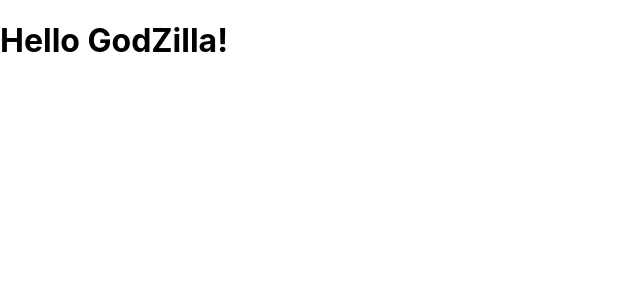
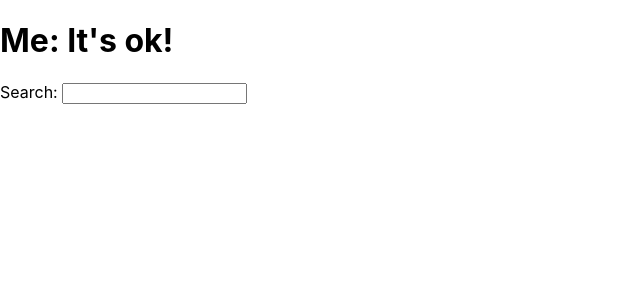
Before and after one commit to abhishak3/REACTion, a React (Create React App) app in the folder 02.React_Hello_world/hacker-stories/: page / in a window 1280 px wide. Shown: the top 300 px of the page, without its empty margins (0-640 px from the left). Built offline with nearby package versions, Linux system fonts and the light colour scheme.

Commit message:
react variables in jsx

```diff
--- a/02.React_Hello_world/hacker-stories/src/App.js
+++ b/02.React_Hello_world/hacker-stories/src/App.js
@@ -1,9 +1,16 @@
-const name = "GodZilla";
+//const name = "GodZilla";
+
+function say(message) {
+    return `Me: ${message}`;
+}
 
 function App() {
     return (
         <div>
-            <h1>Hello {name}!</h1>
+            <h1>{say("It's ok!")}</h1>
+
+            <label htmlFor="search">Search: </label>
+            <input id="search" type="text" />
         </div>
     );
 }
```
